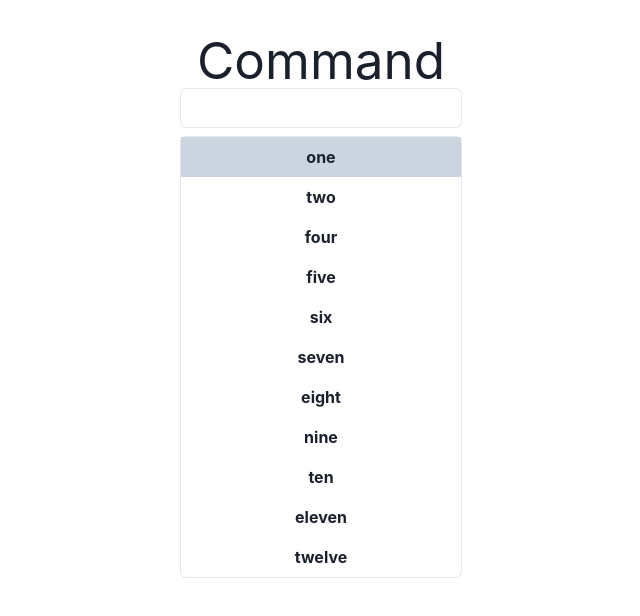
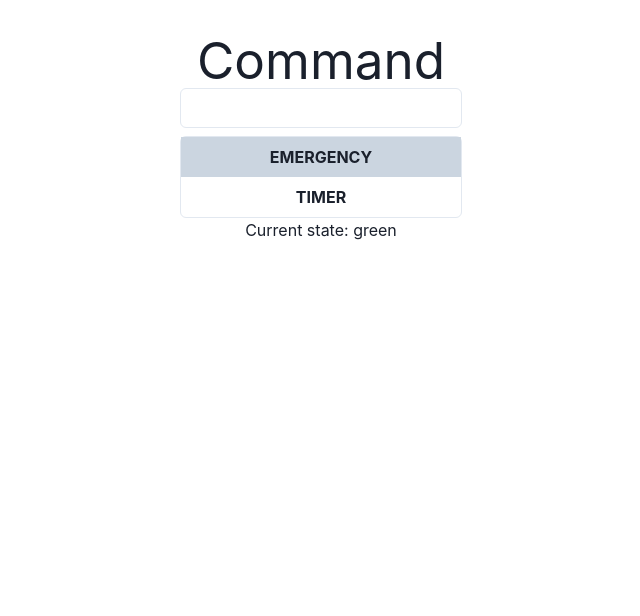
Before and after one commit to davidkpiano/xstate-command, a React (Vite) app: page / in a window 1280 px wide. Shown: the top 616 px of the page, without its empty margins (319-959 px from the left). Built offline with nearby package versions, Linux system fonts and the light colour scheme.

Commit message:
More experimentation

```diff
--- a/src/App.tsx
+++ b/src/App.tsx
@@ -1,20 +1,17 @@
 import { useEffect, useId, useState } from 'react';
 import './App.css';
 import { useMachine } from '@xstate/react';
-import {
-  createCommandMachine,
-  getInputAriaProperties,
-  getListAriaProperties,
-  getItemAriaProperties,
-  Item,
-  getValidItems,
-} from './commandMachine';
-import { Box, ChakraProvider, ListItem, UnorderedList } from '@chakra-ui/react';
-import { Input } from '@chakra-ui/react';
+import { createCommandMachine, getSelectedItem, Item } from './commandMachine';
+import { Box, ChakraProvider } from '@chakra-ui/react';
+import { Command } from './Command';
+import { StatelyCommand } from './StatelyCommand';
 
 /** Setters */
 
-function useCommandPalette(items: Item[], onChange?: (value: string) => void) {
+export function useCommandPalette(
+  items: Item[],
+  onChange?: (value: string) => void
+) {
   const listId = useId();
   const inputId = useId();
   const labelId = useId();
@@ -30,7 +27,8 @@
     {
       actions: {
         onChange: (ctx) => {
-          onChange?.(ctx.selected);
+          const selectedItem = getSelectedItem(ctx);
+          onChange?.(selectedItem.value);
         },
       },
     }
@@ -45,60 +43,6 @@
   }, items);
 
   return [state, send] as const;
-}
-
-function Command(props: { onCommand: (value: string) => void; items: Item[] }) {
-  const [state, send] = useCommandPalette(props.items, (value) =>
-    props.onCommand(value)
-  );
-
-  return (
-    <div
-      className="App"
-      onKeyDown={(ev) => {
-        send(ev);
-      }}
-    >
-      <Input
-        {...getInputAriaProperties(state.context)}
-        type="text"
-        onChange={(ev) => {
-          send({
-            type: 'search',
-            value: ev.target.value,
-          });
-        }}
-        value={state.context.search}
-      />
-      <UnorderedList
-        {...getListAriaProperties(state.context)}
-        listStyleType="none"
-        m="0"
-        marginTop="2"
-        p="0"
-        borderWidth="1px"
-        borderColor="gray.200"
-        borderStyle="solid"
-        borderRadius="md"
-      >
-        {getValidItems(state.context).map((item) => (
-          <ListItem
-            padding="2"
-            key={item.value}
-            fontWeight="bold"
-            sx={{
-              '&[aria-selected="true"]': {
-                background: 'gray.300',
-              },
-            }}
-            {...getItemAriaProperties(item, state.context)}
-          >
-            {item.value}
-          </ListItem>
-        ))}
-      </UnorderedList>
-    </div>
-  );
 }
 
 const firstItems = [
@@ -123,7 +67,8 @@
     <ChakraProvider>
       <main>
         <h1>Command</h1>
-        <Command
+        <StatelyCommand />
+        {/* <Command
           onCommand={(selectedItem) => {
             console.log('selected', selectedItem);
             setItems(
@@ -133,7 +78,7 @@
             );
           }}
           items={items}
-        />
+        /> */}
       </main>
     </ChakraProvider>
   );
--- /dev/null
+++ b/src/Command.tsx
@@ -0,0 +1,69 @@
+import {
+  getInputAriaProperties,
+  getListAriaProperties,
+  getItemAriaProperties,
+  Item,
+  getValidItems,
+} from './commandMachine';
+import { ListItem, UnorderedList } from '@chakra-ui/react';
+import { Input } from '@chakra-ui/react';
+import { useCommandPalette } from './App';
+
+export function Command(props: {
+  onCommand: (value: string) => void;
+  items: Item[];
+}) {
+  const [state, send] = useCommandPalette(props.items, (value) => {
+    props.onCommand(value);
+  });
+
+  console.log(state);
+
+  return (
+    <div
+      className="App"
+      onKeyDown={(ev) => {
+        send(ev);
+      }}
+    >
+      <Input
+        {...getInputAriaProperties(state.context)}
+        type="text"
+        onChange={(ev) => {
+          send({
+            type: 'search',
+            value: ev.target.value,
+          });
+        }}
+        value={state.context.search}
+      />
+      <UnorderedList
+        {...getListAriaProperties(state.context)}
+        listStyleType="none"
+        m="0"
+        marginTop="2"
+        p="0"
+        borderWidth="1px"
+        borderColor="gray.200"
+        borderStyle="solid"
+        borderRadius="md"
+      >
+        {getValidItems(state.context).map((item) => (
+          <ListItem
+            padding="2"
+            key={item.value}
+            fontWeight="bold"
+            sx={{
+              '&[aria-selected="true"]': {
+                background: 'gray.300',
+              },
+            }}
+            {...getItemAriaProperties(item, state.context)}
+          >
+            {item.value}
+          </ListItem>
+        ))}
+      </UnorderedList>
+    </div>
+  );
+}
--- /dev/null
+++ b/src/StatelyCommand.tsx
@@ -0,0 +1,68 @@
+import { useMachine } from '@xstate/react';
+import { createMachine } from 'xstate';
+import { useCommandPalette } from './App';
+import { Command } from './Command';
+import { Box, Text } from '@chakra-ui/react';
+
+const trafficLightMachine = createMachine({
+  id: 'trafficLight',
+  initial: 'green',
+  states: {
+    green: {
+      on: {
+        TIMER: 'yellow',
+      },
+    },
+    yellow: {
+      on: {
+        TIMER: 'red',
+      },
+    },
+    red: {
+      initial: 'walk',
+      states: {
+        walk: {
+          on: {
+            'COUNTDOWN.START': 'wait',
+          },
+        },
+        wait: {
+          on: {
+            'COUNTDOWN.END': 'stop',
+          },
+        },
+        stop: {
+          on: {
+            TIMER: 'done',
+          },
+        },
+        done: {
+          type: 'final',
+        },
+        blinking: {},
+      },
+      onDone: 'green',
+    },
+  },
+  on: {
+    EMERGENCY: '.red.blinking',
+  },
+});
+
+export function StatelyCommand() {
+  const [state, send] = useMachine(trafficLightMachine);
+  const nextEvents = state.nextEvents;
+
+  return (
+    <Box>
+      <Command
+        items={nextEvents.map((event) => ({ value: event }))}
+        onCommand={(value) => {
+          console.log('oncommand', value);
+          send(value);
+        }}
+      />
+      <Text>Current state: {state.toStrings().at(-1)}</Text>
+    </Box>
+  );
+}
```
